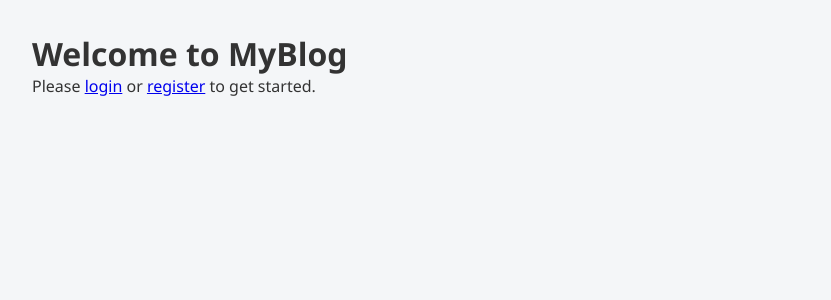
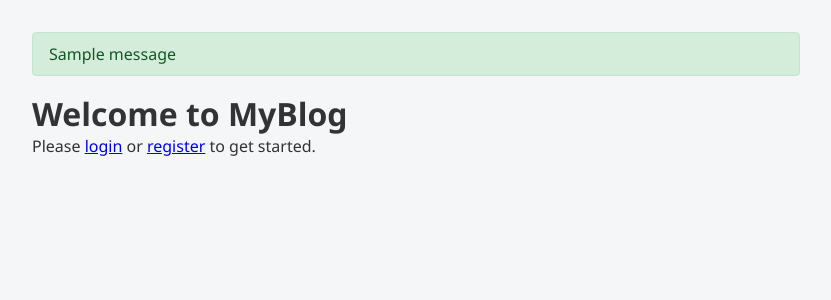
Before and after one commit to Ras0105/BlogProject, a Django app: page / in a window 1280 px wide. Shown: the part 52-352 px from the top of the page, without its empty margins (224-1055 px from the left). Run offline with Django 5.2, Linux system fonts and the light colour scheme; tables that the repository leaves empty hold one stand-in row (values such as "Sample post"); one stand-in notice (Sample message) is shown.

Commit message:
UI Changes

```diff
--- a/accounts/templates/base.html
+++ b/accounts/templates/base.html
@@ -3,11 +3,13 @@
 <html lang="en">
 <head>
     <meta charset="UTF-8">
+    <meta name="viewport" content="width=device-width, initial-scale=1.0">
     <title>{% block title %}MyBlog{% endblock %}</title>
     <link rel="stylesheet" href="{% static 'accounts/style.css' %}">
     {% block extra_css %}{% endblock %}
 </head>
 <body>
+
     <nav class="navbar">
         <a href="{% url 'home' %}"><h2>MyApp</h2></a>
         <div class="nav-links">
@@ -24,8 +26,16 @@
             {% endif %}
         </div>
     </nav>
+
     <div class="container">
+        {% if messages %}
+            {% for message in messages %}
+                <div class="message {{ message.tags }}">{{ message }}</div>
+            {% endfor %}
+        {% endif %}
+
         {% block content %}{% endblock %}
     </div>
+
 </body>
 </html>
```
Also changed, not shown: blogproject/settings.py (+1 -7 lines).
